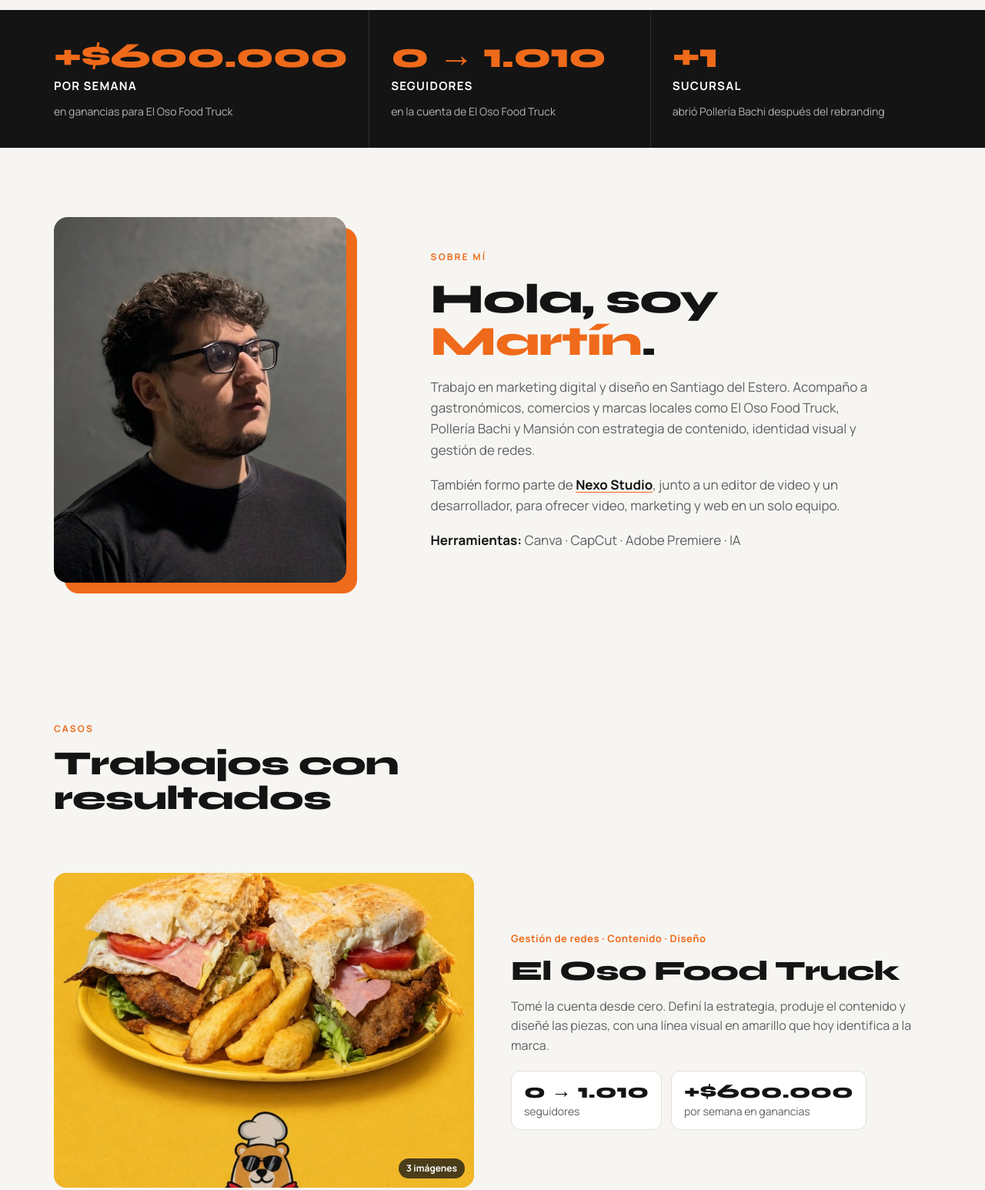
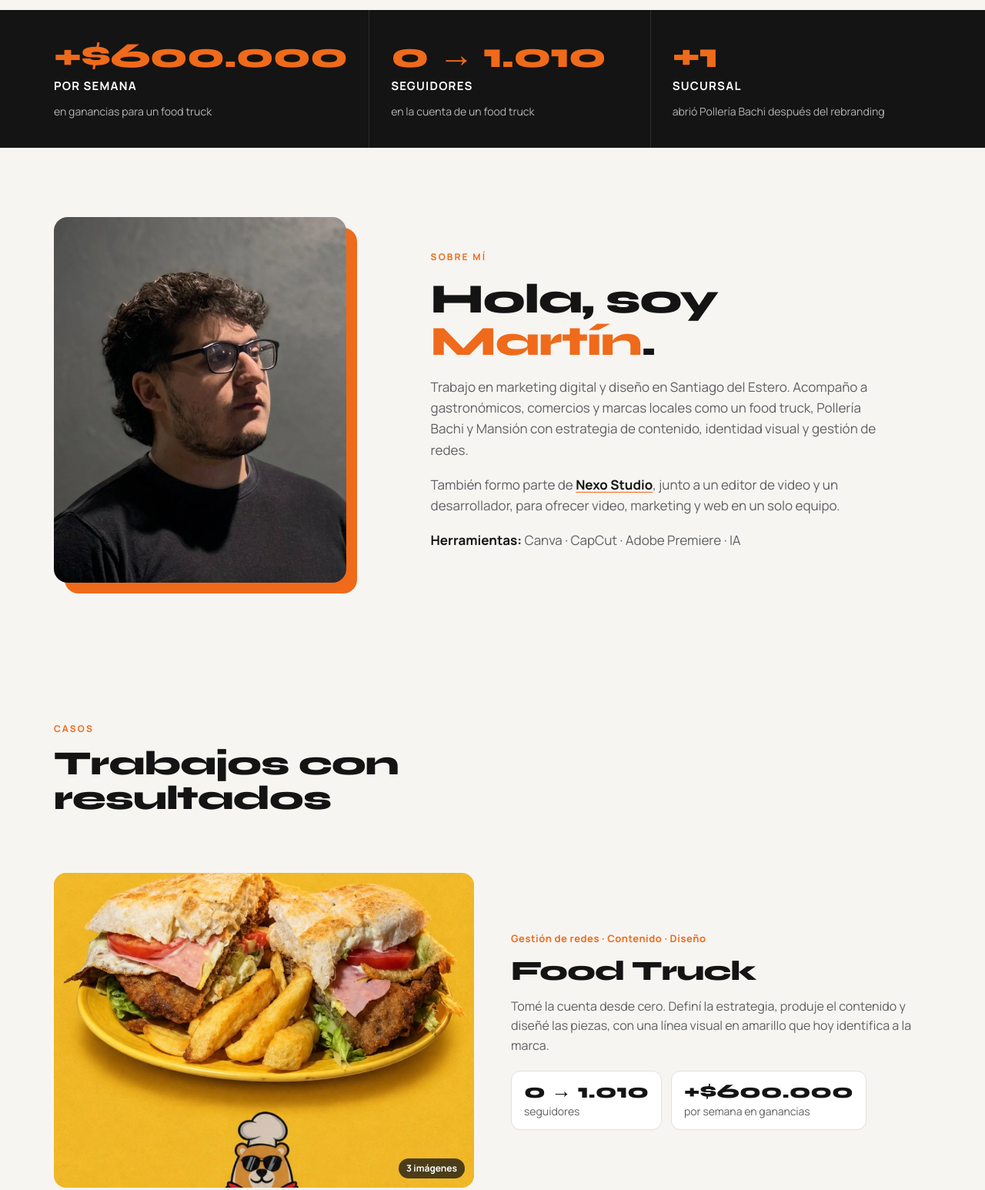
Before and after one commit to geroo03/portafolio-MartinAlva, a plain HTML site: page index.html in a window 1280 px wide. Shown: the part 720-2266 px from the top of the page at 77% size. Drawn offline with Linux system fonts and the light colour scheme; a script that the page names is missing.

Commit message:
Saca el nombre El Oso: queda Food Truck
Co-Authored-By: Claude Opus 5.5 <noreply@anthropic.com>

```diff
--- a/index.html
+++ b/index.html
@@ -4,7 +4,7 @@
 <meta charset="utf-8">
 <meta name="viewport" content="width=device-width, initial-scale=1, viewport-fit=cover">
 <title>Martín Alvarez · Marketing digital y diseño</title>
-<meta name="description" content="Martín Alvarez, marketing digital y diseño en Santiago del Estero. Estrategia de contenido, branding y gestión de redes. El Oso Food Truck: +$600.000 por semana en ganancias.">
+<meta name="description" content="Martín Alvarez, marketing digital y diseño en Santiago del Estero. Estrategia de contenido, branding y gestión de redes. Food truck: +$600.000 por semana en ganancias.">
 <meta property="og:title" content="Martín Alvarez · Marketing digital y diseño">
 <meta property="og:description" content="Estrategia de contenido, branding y gestión de redes con resultados medibles.">
 <meta property="og:type" content="website">
@@ -57,8 +57,8 @@
     <div class="in">
       <h2 id="res-title" class="vh">Resultados</h2>
       <div class="res-grid">
-        <div class="res"><b>+$600.000</b><span class="unit">por semana</span><p>en ganancias para El Oso Food Truck</p></div>
-        <div class="res"><b>0 → 1.010</b><span class="unit">seguidores</span><p>en la cuenta de El Oso Food Truck</p></div>
+        <div class="res"><b>+$600.000</b><span class="unit">por semana</span><p>en ganancias para un food truck</p></div>
+        <div class="res"><b>0 → 1.010</b><span class="unit">seguidores</span><p>en la cuenta de un food truck</p></div>
         <div class="res"><b>+1</b><span class="unit">sucursal</span><p>abrió Pollería Bachi después del rebranding</p></div>
       </div>
     </div>
@@ -72,7 +72,7 @@
       <div class="about-copy">
         <p class="kicker">Sobre mí</p>
         <h2>Hola, soy <em>Martín</em>.</h2>
-        <p>Trabajo en marketing digital y diseño en Santiago del Estero. Acompaño a gastronómicos, comercios y marcas locales como El Oso Food Truck, Pollería Bachi y Mansión con estrategia de contenido, identidad visual y gestión de redes.</p>
+        <p>Trabajo en marketing digital y diseño en Santiago del Estero. Acompaño a gastronómicos, comercios y marcas locales como un food truck, Pollería Bachi y Mansión con estrategia de contenido, identidad visual y gestión de redes.</p>
         <p>También formo parte de <a href="https://mgm-studio.netlify.app" target="_blank" rel="noopener">Nexo Studio</a>, junto a un editor de video y un desarrollador, para ofrecer video, marketing y web en un solo equipo.</p>
         <p class="about-tools"><b>Herramientas:</b> Canva · CapCut · Adobe Premiere · IA</p>
       </div>
@@ -88,11 +88,11 @@
 
       <article class="case">
         <div class="case-media">
-          <button class="g" data-gallery="oso-sandwich.jpg,oso-noche.jpg,oso-instagram.jpg"><img src="assets/img/oso-sandwich.jpg" alt="Pieza de El Oso Food Truck: sándwich sobre fondo amarillo con el logo" loading="lazy"><span class="count">3 imágenes</span></button>
+          <button class="g" data-gallery="oso-sandwich.jpg,oso-noche.jpg,oso-instagram.jpg"><img src="assets/img/oso-sandwich.jpg" alt="Pieza de un food truck: sándwich sobre fondo amarillo con el logo" loading="lazy"><span class="count">3 imágenes</span></button>
         </div>
         <div class="case-body">
           <p class="case-tag">Gestión de redes · Contenido · Diseño</p>
-          <h3>El Oso Food Truck</h3>
+          <h3>Food Truck</h3>
           <p>Tomé la cuenta desde cero. Definí la estrategia, produje el contenido y diseñé las piezas, con una línea visual en amarillo que hoy identifica a la marca.</p>
           <ul class="case-res">
             <li><b>0 → 1.010</b> seguidores</li>
@@ -155,7 +155,7 @@
         <button class="g" data-gallery="flyer-boca-1.jpg,flyer-boca-2.jpg"><img src="assets/img/flyer-boca-1.jpg" alt="Flyer del partido Boca vs Independiente"><span class="label">Flyers de partido</span></button>
         <button class="g" data-gallery="mansion-2.jpg"><img src="assets/img/mansion-2.jpg" alt="Pieza de Mansión: buzo gris"><span class="label">Mansión</span></button>
         <button class="g" data-gallery="perfumes-mujer.jpg"><img src="assets/img/perfumes-mujer.jpg" alt="Catálogo de fragancias de mujer"><span class="label">Catálogo de perfumes</span></button>
-        <button class="g" data-gallery="oso-noche.jpg"><img src="assets/img/oso-noche.jpg" alt="Pieza de El Oso Food Truck de noche"><span class="label">El Oso Food Truck</span></button>
+        <button class="g" data-gallery="oso-noche.jpg"><img src="assets/img/oso-noche.jpg" alt="Pieza de un food truck de noche"><span class="label">Food Truck</span></button>
         <button class="g" data-gallery="flyer-boca-2.jpg"><img src="assets/img/flyer-boca-2.jpg" alt="Flyer de cuartos de final Boca vs Independiente"><span class="label">Flyers de partido</span></button>
         <button class="g" data-gallery="mansion-3.jpg"><img src="assets/img/mansion-3.jpg" alt="Pieza de Mansión: buzo beige"><span class="label">Mansión</span></button>
         <button class="g" data-gallery="mansion-4.jpg"><img src="assets/img/mansion-4.jpg" alt="Pieza de Mansión: buzo negro de espalda"><span class="label">Mansión</span></button>
```
